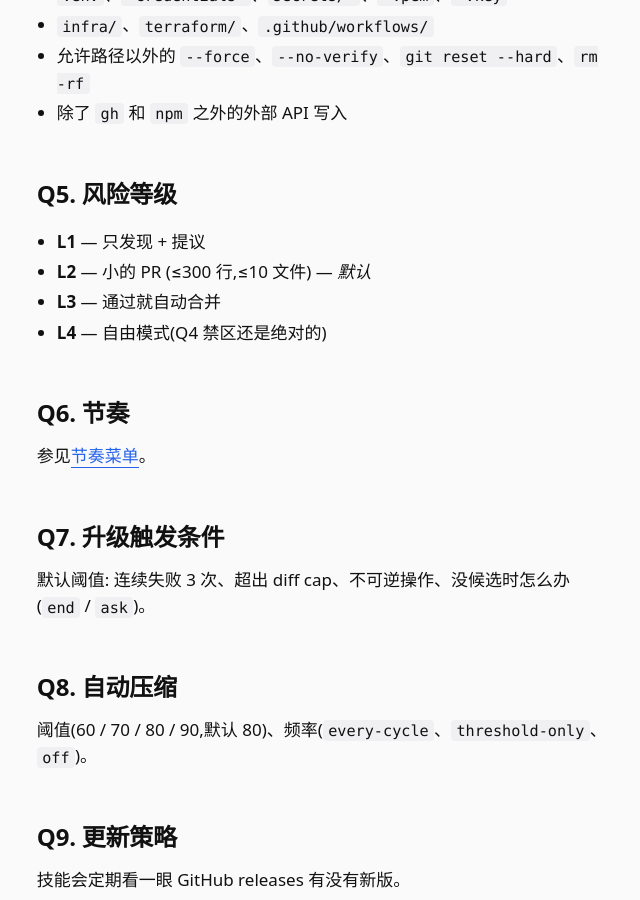
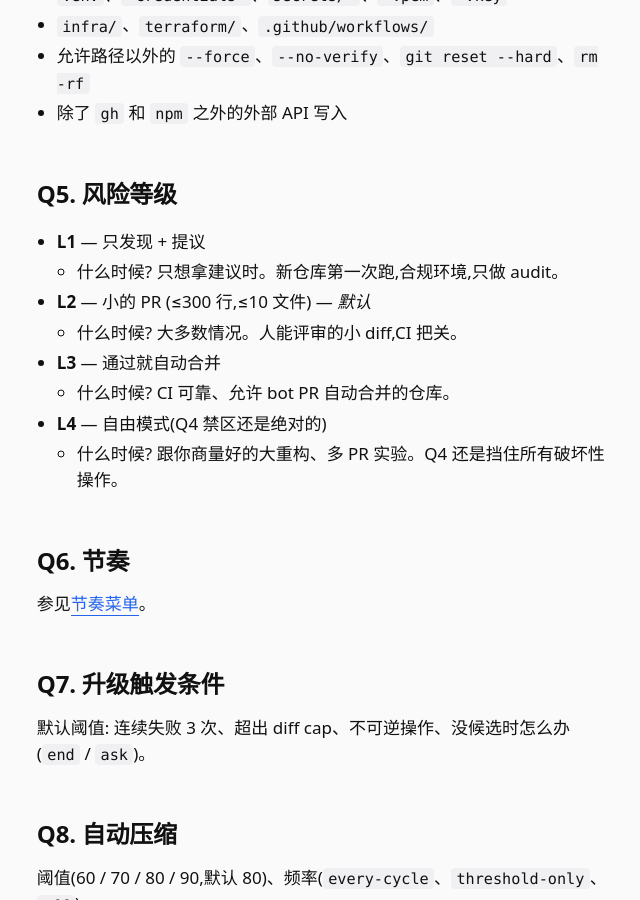
Before and after one commit to PresentJay/autopilot-skills, a Jekyll site: the page built from docs/zh/mission-schema.md, in a window 1280 px wide and 900 px high, scrolled down 882 px. Shown: the whole window, without its empty margins (316-956 px from the left). Built offline with Jekyll 4.4.1, drawn with Linux system fonts in a browser that asks for light colours.

Commit message:
auto(I18N-001): add 'when to choose' guidance to Q5 risk tier (4 langs)
Each Q5 option (L1/L2/L3/L4) now has a one-line nested 'When?'/
'언제?'/'什么时候?'/'いつ?' bullet, telling the reader the situation
in which that tier fits.

Same pattern is reusable for Q2/Q6-Q10 in subsequent cycles.

```diff
--- a/docs/zh/mission-schema.md
+++ b/docs/zh/mission-schema.md
@@ -33,9 +33,13 @@ title: 任务结构
 ## Q5. 风险等级
 
 - **L1** — 只发现 + 提议
+  - 什么时候? 只想拿建议时。新仓库第一次跑,合规环境,只做 audit。
 - **L2** — 小的 PR (≤300 行,≤10 文件) — *默认*
+  - 什么时候? 大多数情况。人能评审的小 diff,CI 把关。
 - **L3** — 通过就自动合并
+  - 什么时候? CI 可靠、允许 bot PR 自动合并的仓库。
 - **L4** — 自由模式(Q4 禁区还是绝对的)
+  - 什么时候? 跟你商量好的大重构、多 PR 实验。Q4 还是挡住所有破坏性操作。
 
 ## Q6. 节奏
 
```
Also changed, not shown: docs/ja/mission-schema.md (+4 -0 lines), docs/ko/mission-schema.md (+4 -0 lines), docs/mission-schema.md (+4 -0 lines).
